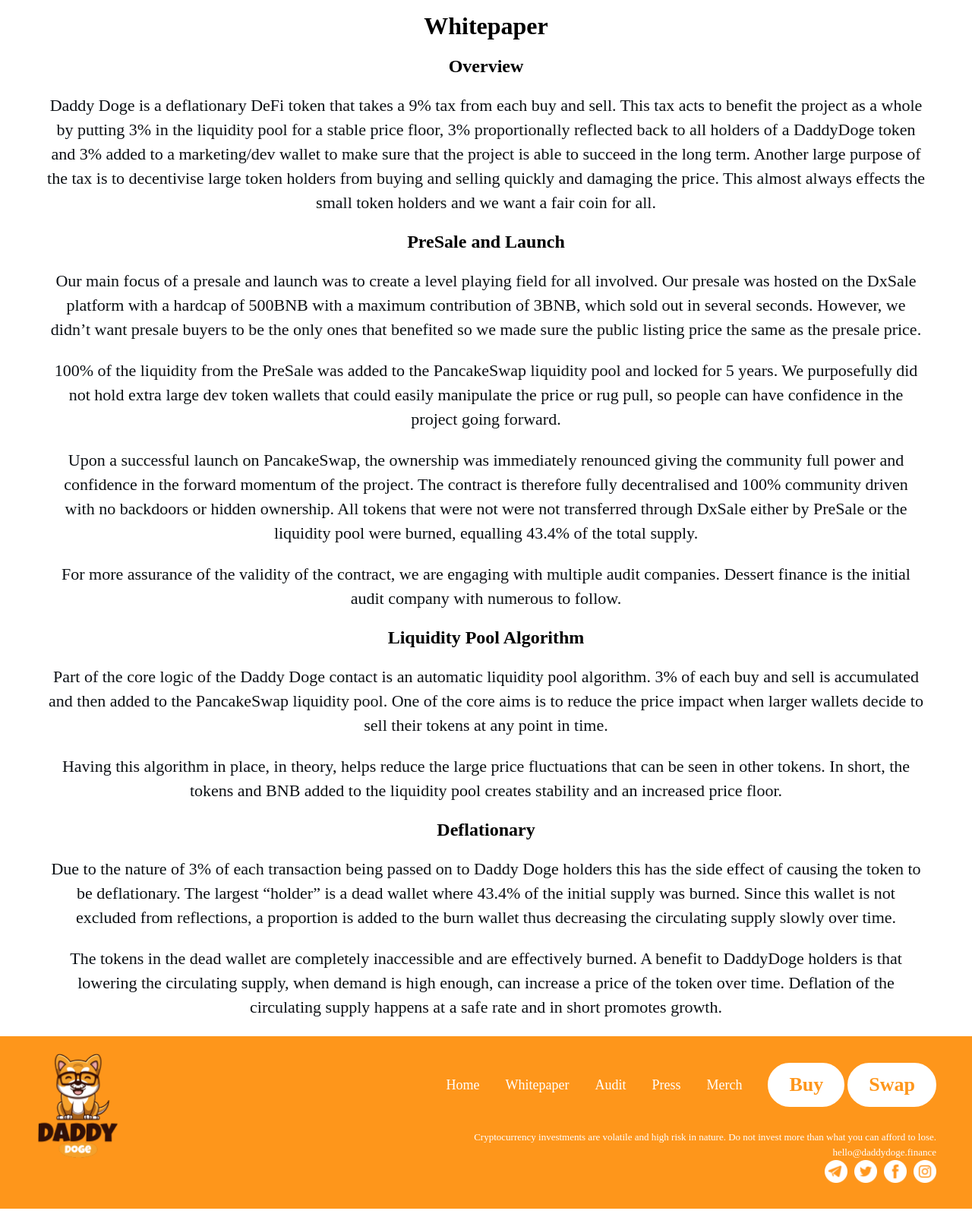
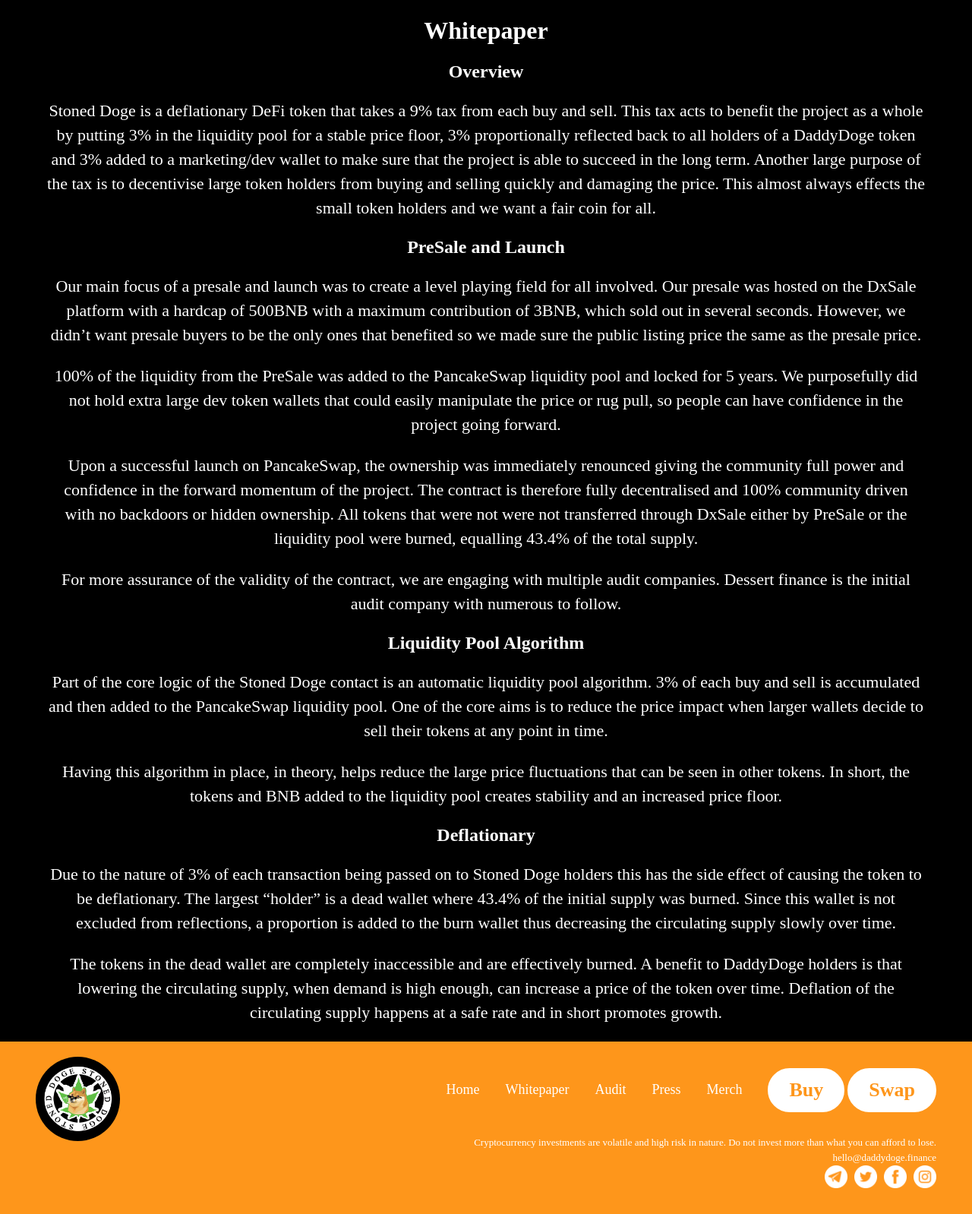
Before and after one commit to koladee/doge, a PHP site: page /whitepaper/ in a window 1280 px wide. Shown: the part 185-1783 px from the top of the page at 76% size. Run offline with PHP 8.4, Linux system fonts and the light colour scheme; some libraries are stand-ins or nearby versions; some web fonts are replaced.

Commit message:
3rd Update

```diff
--- a/index.php
+++ b/index.php
@@ -4,11 +4,11 @@
         <meta charset="UTF-8" />
         <meta name="viewport" content="width=device-width, initial-scale=1" />
         <link rel="profile" href="https://gmpg.org/xfn/11" />
-        <link rel="icon" type="image/png" href="images/Favicon.png">
+        <link rel="icon" type="image/png" href="images/Favicon1.png">
         <link href="cs/aos.css" rel="stylesheet">
         <link href="css/slick.css" rel="stylesheet">
         <link href="css/slick-theme.css" rel="stylesheet">
-        <title>Daddy Doge &#8211; Head of the family</title>
+        <title>Stoned Doge &#8211; Home</title>
         <meta name='robots' content='max-image-preview:large' />
         <script>window._wca = window._wca || [];</script>
 <!--        <link rel='dns-prefetch' href='//stats.wp.com' />
@@ -81,11 +81,11 @@
                     </div>
                 </div>
             </div>
-            <div class="section_top">
+            <div class="section_top" style="background: #000;">
                 <div class="header">
                     <div class="row">
                         <div class="logo">
-                            <a href="#"><img src="images/daddy-doge-horizontal-1.png"></a>
+                            <a href="#"><img src="images/logo.png" style="width: 80px; height: 80px;"></a>
                         </div>
                         <a class="btn_mobile">
                             <span class="bar1"></span>
@@ -140,7 +140,7 @@
                 <div class="box_header">
                     <div class="container">
                         <div class="site_heading" style="max-width:630px;margin:0 auto;" data-aos="fade-up">
-                            <h3>Daddy Doge - The first Doge in space</h3>
+                            <h3>Stoned Doge - The first Doge in space</h3>
                         </div>
                         <div class="video_top" data-aos="fade-up">
                             <div class="video_container">
@@ -149,18 +149,18 @@
                     </div>
                     <div class="container">
                         <div class="site_heading" data-aos="fade-up">
-                            <h3>What makes <br/>Daddy Doge so special?</h3>
+                            <h3>What makes <br/>Stoned Doge so special?</h3>
                         </div>
                         <div class="row">
                             <div class="col_box" data-aos="fade-up">
                                 <img src="images/globe-1.png">
                                 <h4>Global takeover</h4>
-                                <p>Daddy Doge is going to be plastered on billboards across the world. With ads being planned in Times Square, Picadilly Circus, and Shibuya.</p>
+                                <p>Stoned Doge is going to be plastered on billboards across the world. With ads being planned in Times Square, Picadilly Circus, and Shibuya.</p>
                             </div>
                             <div class="col_box" data-aos="fade-up">
                                 <img src="images/holding-1.png">
                                 <h4>Be rewarded by holding</h4>
-                                <p>3% of every transaction is distributed to all the Daddy Doge holders. In short, the longer you hold the more tokens you earn!</p>
+                                <p>3% of every transaction is distributed to all the Stoned Doge holders. In short, the longer you hold the more tokens you earn!</p>
                             </div>
                             <div class="col_box" data-aos="fade-up">
                                 <img src="images/lock-1.png">
@@ -171,7 +171,7 @@
                     </div>
                 </div>
             </div>
-            <div id="content" class="site-content">
+            <div id="content" class="site-content" style="background: #000;">
                 <div class="section_2" id="tokenomics">
                     <div class="container">
                         <img class="rocket_2"  data-aos="fade-up" src="images/daddy-doge-astronaught.png" >
@@ -312,7 +312,7 @@
                                         </div>
                                         <div class="slide_item">
                                             <h3>Step 4</h3>
-                                            <p>A popup will open, click the checkbox “I understand”, this will load Daddy Doge into PancakeSwap. Alternatively you can load PancakeSwap manually and use this address &#8211; <span id="copyit">0x7ccE94C0B2C8aE7661f02544E62178377Fe8cF92</span></p>
+                                            <p>A popup will open, click the checkbox “I understand”, this will load Stoned Doge into PancakeSwap. Alternatively you can load PancakeSwap manually and use this address &#8211; <span id="copyit">0x7ccE94C0B2C8aE7661f02544E62178377Fe8cF92</span></p>
                                         </div>
                                         <div class="slide_item">
                                             <h3>Step 5</h3>
@@ -338,7 +338,7 @@
                 <div class="container">
                     <div class="row">
                         <div class="footer_logo">
-                            <img src="images/daddy-doge-1.png">
+                            <img src="images/logo-foot.png" style="border-radius: 50%;">
                         </div>
                         <div class="footer_menu">
                             <div class="footer_nav">
--- a/nbproject/private/private.xml
+++ b/nbproject/private/private.xml
@@ -4,6 +4,9 @@
     <open-files xmlns="http://www.netbeans.org/ns/projectui-open-files/2">
         <group>
             <file>file:/C:/xampp/htdocs/doge/index.php</file>
+            <file>file:/C:/xampp/htdocs/doge/whitepaper/index.php</file>
+            <file>file:/C:/xampp/htdocs/doge/press/index.php</file>
+            <file>file:/C:/xampp/htdocs/doge/merch/index.php</file>
         </group>
     </open-files>
 </project-private>
--- a/whitepaper/index.php
+++ b/whitepaper/index.php
@@ -4,11 +4,11 @@
         <meta charset="UTF-8">
         <meta name="viewport" content="width=device-width, initial-scale=1">
         <link rel="profile" href="https://gmpg.org/xfn/11">
-        <link rel="icon" type="image/png" href="../images/Favicon.png">
+        <link rel="icon" type="image/png" href="../images/Favicon1.png">
         <link href="../css/aos.css" rel="stylesheet">
         <link href="../css/slick.css" rel="stylesheet">
         <link href="../css/slick-theme.css" rel="stylesheet">
-        <title>Whitepaper – Daddy Doge</title>
+        <title>Whitepaper – Stoned Doge</title>
         <meta name="robots" content="max-image-preview:large">
         <script>window._wca = window._wca || [];</script>
 <!--        <link rel="dns-prefetch" href="//stats.wp.com">
@@ -69,9 +69,13 @@
         <link rel="alternate" type="text/xml+oembed" href="https://daddydoge.finance/wp-json/oembed/1.0/embed?url=https%3A%2F%2Fdaddydoge.finance%2Fwhitepaper%2F&amp;format=xml">-->
         <style type="text/css">img#wpstats{display:none}</style>
         <noscript><style>.woocommerce-product-gallery{ opacity: 1 !important; }</style></noscript>
-        <style type="text/css">.recentcomments a{display:inline !important;padding:0 !important;margin:0 !important;}</style></head>
+        <style type="text/css">
+            .recentcomments a{display:inline !important;padding:0 !important;margin:0 !important;}
 
-    <body data-rsssl="1" class="page-template-default page page-id-67 theme-doge woocommerce-js" data-aos-easing="ease" data-aos-duration="400" data-aos-delay="0">
+        </style>
+    </head>
+
+    <body data-rsssl="1" class="page-template-default page page-id-67 theme-doge woocommerce-js" data-aos-easing="ease" data-aos-duration="400" data-aos-delay="0" style="background: #000;">
         <div id="page" class="site">
             <div class="top_header">
                 <div class="container">
@@ -86,11 +90,11 @@
                     </div>
                 </div>
             </div>
-            <div class="inner_page">
+            <div class="inner_page" style="background: #000;">
                 <div class="header">
                     <div class="row">
                         <div class="logo">
-                            <img src="../images/daddy-doge-horizontal-1.png">
+                            <img src="../images/logo.png" style="width: 80px; height: 80px;">
                         </div>
                         <a class="btn_mobile">
                             <span class="bar1"></span>
@@ -105,15 +109,15 @@
                             <ul id="menu-secondary" class="menu"><li id="menu-item-90" class="menu-item menu-item-type-custom menu-item-object-custom menu-item-home menu-item-90"><a href="../">Home</a></li>
                                 <li id="menu-item-89" class="menu-item menu-item-type-post_type menu-item-object-page current-menu-item page_item page-item-67 current_page_item menu-item-89"><a href="#" aria-current="page">Whitepaper</a></li>
                                 <li id="menu-item-91" class="menu-item menu-item-type-custom menu-item-object-custom menu-item-91"><a href="https://dessertswap.finance/audits/DaddyDoge%20BEP-20%20Audit%209007795.pdf">Audit</a></li>
-                                <li id="menu-item-139" class="menu-item menu-item-type-post_type menu-item-object-page menu-item-139"><a href="https://daddydoge.finance/press/">Press</a></li>
-                                <li id="menu-item-151" class="menu-item menu-item-type-post_type menu-item-object-page menu-item-151"><a href="https://daddydoge.finance/merch/">Merch</a></li>
+                                <li id="menu-item-139" class="menu-item menu-item-type-post_type menu-item-object-page menu-item-139"><a href="../press/">Press</a></li>
+                                <li id="menu-item-151" class="menu-item menu-item-type-post_type menu-item-object-page menu-item-151"><a href="../merch/">Merch</a></li>
                                 <li id="menu-item-92" class="btn_menu menu-item menu-item-type-custom menu-item-object-custom menu-item-92"><a target="_blank" rel="noopener" href="https://exchange.pancakeswap.finance/#/swap?outputCurrency=0x7ccE94C0B2C8aE7661f02544E62178377Fe8cF92">Buy</a></li>
                                 <li id="menu-item-101" class="btn_menu menu-item menu-item-type-custom menu-item-object-custom menu-item-101"><a target="_blank" rel="noopener" href="https://daddydoge.moonradar.finance/swap">Swap</a></li>
                             </ul>					</div>
                     </div>
                 </div>
             </div>
-            <div id="content" class="site-content">
+            <div id="content" class="site-content" style="background: #000; color: #fff;">
 
                 <div id="primary" class="content-area">
                     <div class="container">
@@ -127,7 +131,7 @@
 
 
 
-                        <p class="has-text-align-center">Daddy Doge is a deflationary DeFi token that takes a 9% tax from each buy and sell. This tax acts to benefit the project as a whole by putting 3% in the liquidity pool for a stable price floor, 3% proportionally reflected back to all holders of a DaddyDoge token and 3% added to a marketing/dev wallet to make sure that the project is able to succeed in the long term. Another large purpose of the tax is to decentivise large token holders from buying and selling quickly and damaging the price. This almost always effects the small token holders and we want a fair coin for all.</p>
+                        <p class="has-text-align-center">Stoned Doge is a deflationary DeFi token that takes a 9% tax from each buy and sell. This tax acts to benefit the project as a whole by putting 3% in the liquidity pool for a stable price floor, 3% proportionally reflected back to all holders of a DaddyDoge token and 3% added to a marketing/dev wallet to make sure that the project is able to succeed in the long term. Another large purpose of the tax is to decentivise large token holders from buying and selling quickly and damaging the price. This almost always effects the small token holders and we want a fair coin for all.</p>
 
 
 
@@ -155,7 +159,7 @@
 
 
 
-                        <p class="has-text-align-center">Part of the core logic of the Daddy Doge contact is an automatic liquidity pool algorithm. 3% of each buy and sell is accumulated and then added to the PancakeSwap liquidity pool. One of the core aims is to reduce the price impact when larger wallets decide to sell their tokens at any point in time.</p>
+                        <p class="has-text-align-center">Part of the core logic of the Stoned Doge contact is an automatic liquidity pool algorithm. 3% of each buy and sell is accumulated and then added to the PancakeSwap liquidity pool. One of the core aims is to reduce the price impact when larger wallets decide to sell their tokens at any point in time.</p>
 
 
 
@@ -167,7 +171,7 @@
 
 
 
-                        <p class="has-text-align-center">Due to the nature of 3% of each transaction being passed on to Daddy Doge holders this has the side effect of causing the token to be deflationary. The largest “holder” is a dead wallet where 43.4% of the initial supply was burned. Since this wallet is not excluded from reflections, a proportion is added to the burn wallet thus decreasing the circulating supply slowly over time.</p>
+                        <p class="has-text-align-center">Due to the nature of 3% of each transaction being passed on to Stoned Doge holders this has the side effect of causing the token to be deflationary. The largest “holder” is a dead wallet where 43.4% of the initial supply was burned. Since this wallet is not excluded from reflections, a proportion is added to the burn wallet thus decreasing the circulating supply slowly over time.</p>
 
 
 
@@ -182,15 +186,15 @@
                 <div class="container">
                     <div class="row">
                         <div class="footer_logo">
-                            <img src="../images/daddy-doge-1.png">
+                            <img src="../images/logo-foot.png" style="border-radius: 50%;">
                         </div>
                         <div class="footer_menu">
                             <div class="footer_nav">
                                 <ul id="menu-secondary-1" class="menu"><li class="menu-item menu-item-type-custom menu-item-object-custom menu-item-home menu-item-90"><a href="../">Home</a></li>
                                     <li class="menu-item menu-item-type-post_type menu-item-object-page current-menu-item page_item page-item-67 current_page_item menu-item-89"><a href="#" aria-current="page">Whitepaper</a></li>
                                     <li class="menu-item menu-item-type-custom menu-item-object-custom menu-item-91"><a href="https://dessertswap.finance/audits/DaddyDoge%20BEP-20%20Audit%209007795.pdf">Audit</a></li>
-                                    <li class="menu-item menu-item-type-post_type menu-item-object-page menu-item-139"><a href="https://daddydoge.finance/press/">Press</a></li>
-                                    <li class="menu-item menu-item-type-post_type menu-item-object-page menu-item-151"><a href="https://daddydoge.finance/merch/">Merch</a></li>
+                                    <li class="menu-item menu-item-type-post_type menu-item-object-page menu-item-139"><a href="../press/">Press</a></li>
+                                    <li class="menu-item menu-item-type-post_type menu-item-object-page menu-item-151"><a href="../merch/">Merch</a></li>
                                     <li class="btn_menu menu-item menu-item-type-custom menu-item-object-custom menu-item-92"><a target="_blank" rel="noopener" href="https://exchange.pancakeswap.finance/#/swap?outputCurrency=0x7ccE94C0B2C8aE7661f02544E62178377Fe8cF92">Buy</a></li>
                                     <li class="btn_menu menu-item menu-item-type-custom menu-item-object-custom menu-item-101"><a target="_blank" rel="noopener" href="https://daddydoge.moonradar.finance/swap">Swap</a></li>
                                 </ul>						</div>
@@ -378,7 +382,11 @@
             loopDown5();
         </script>
 
-
+        <style>
+                    p{
+                color: #fff !important;
+            }
+        </style>
 
         <img src="https://pixel.wp.com/g.gif?v=ext&amp;j=1%3A10.0&amp;blog=196271436&amp;post=67&amp;tz=0&amp;srv=daddydoge.finance&amp;host=daddydoge.finance&amp;ref=&amp;fcp=0&amp;rand=0.11570473439433993" alt=":)" id="wpstats" width="6" height="5"></body>
 </html>
```
Also changed, not shown: merch/index.php (+9 -9 lines), press/index.php (+9 -9 lines), images/Favicon1.PNG (added), images/logo-foot.PNG (added), images/logo.PNG (added).
